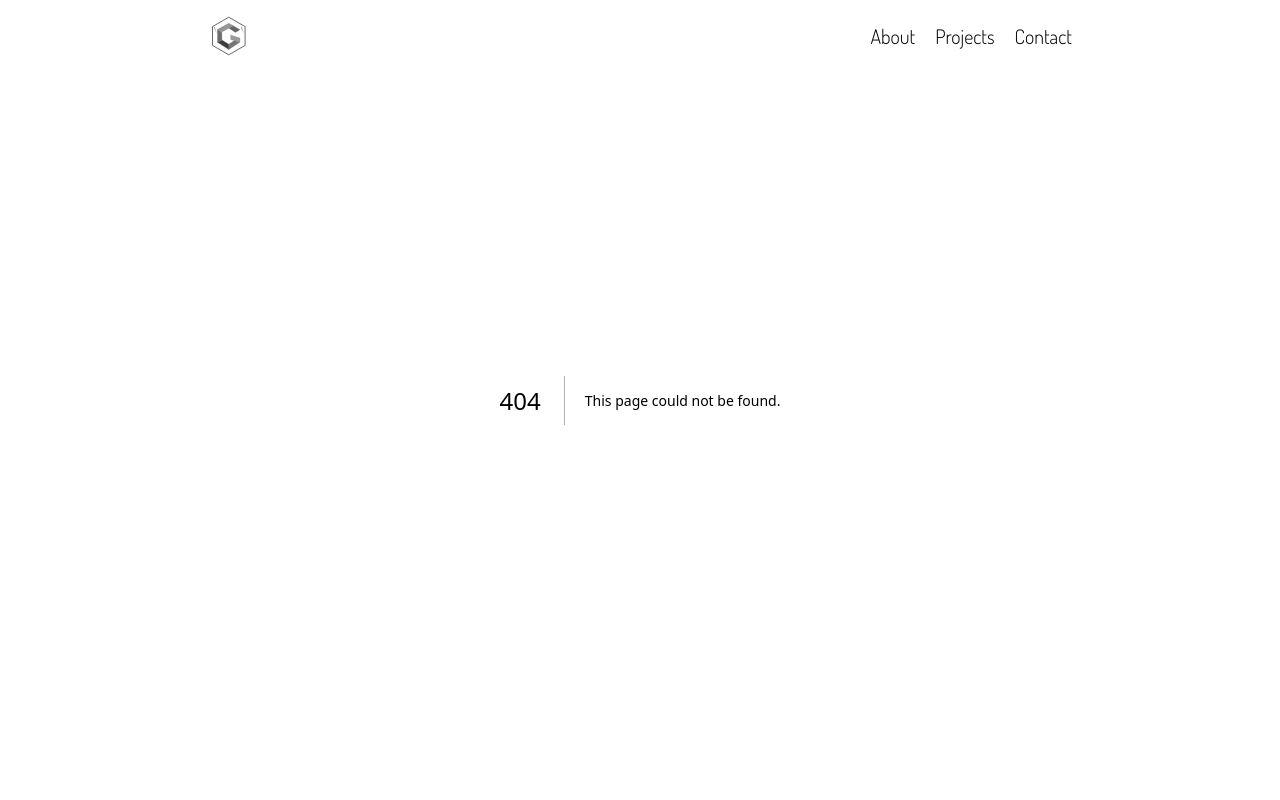
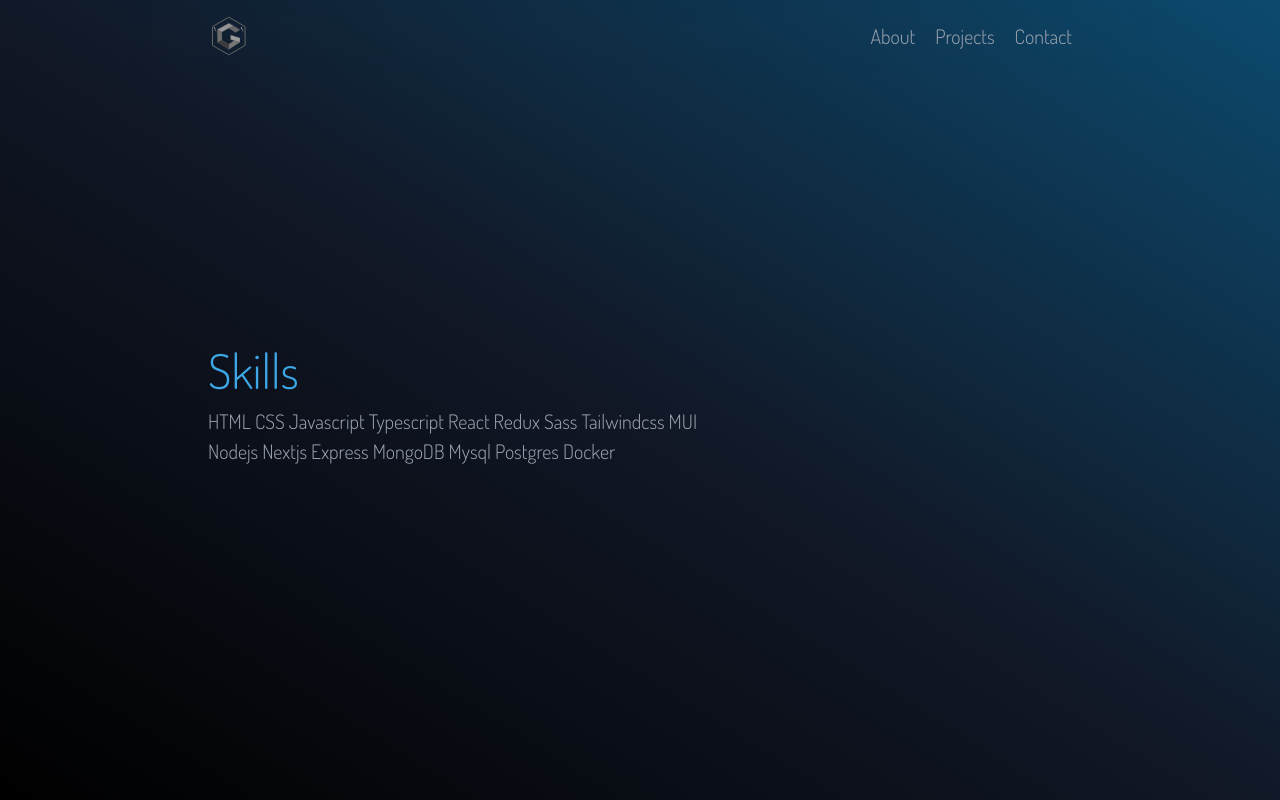
Before and after one commit to gustavoylc/portfolio, a Next.js app: page /skills in a window 1280 px wide. Before the commit this address had no page. Built offline with nearby package versions, Linux system fonts and the light colour scheme.

Commit message:
feat: add skills layout

```diff
--- /dev/null
+++ b/src/pages/skills.js
@@ -0,0 +1,33 @@
+import { motion } from 'framer-motion';
+
+function Skills() {
+  return (
+    <motion.div
+      initial="hidden"
+      animate="visible"
+      variants={{
+        hidden: { opacity: 0 },
+        visible: {
+          opacity: 1,
+          transition: {
+            duration: 0.5,
+            ease: 'easeIn',
+          },
+        },
+      }}
+      className="h-screen flex flex-col place-content-center "
+    >
+      <h1 className="text-[#3da6e5]">Skills</h1>
+      <article className="grid items-center grid-cols-[2fr_1fr] gap-16">
+        <div>
+          <h5>
+            HTML CSS Javascript Typescript React Redux Sass Tailwindcss MUI
+            Nodejs Nextjs Express MongoDB Mysql Postgres Docker
+          </h5>
+        </div>
+      </article>
+    </motion.div>
+  );
+}
+
+export default Skills;
```
